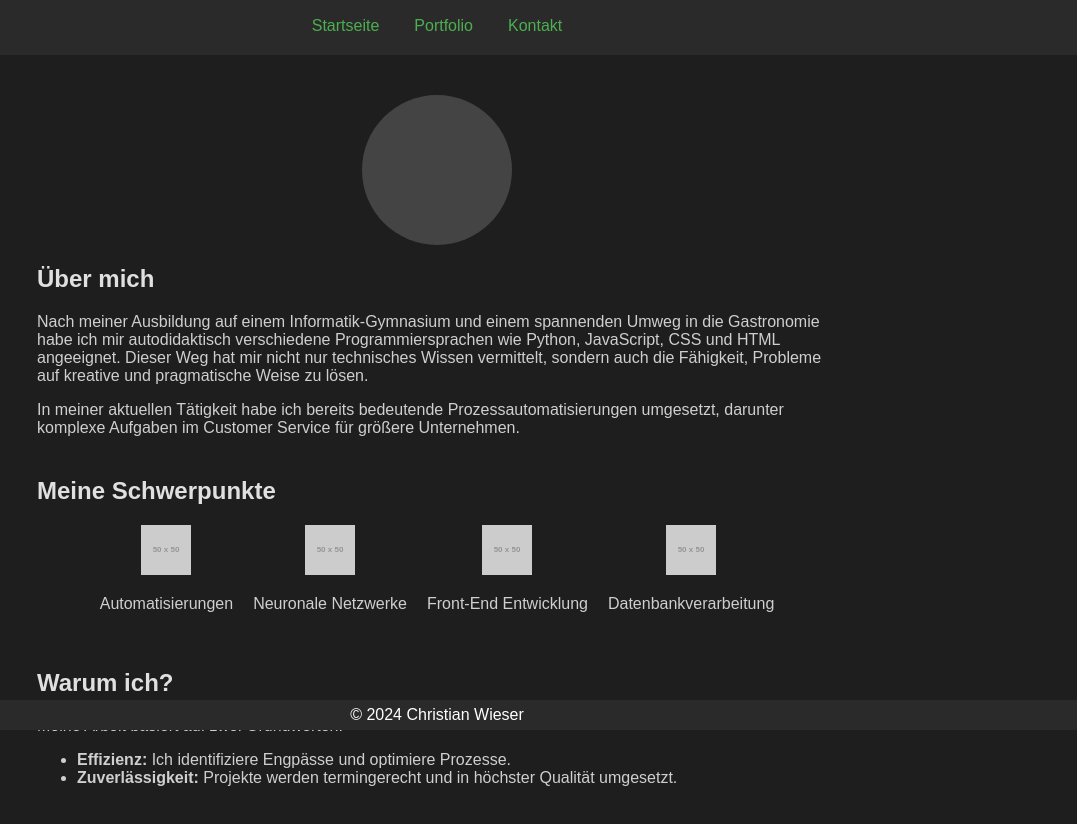
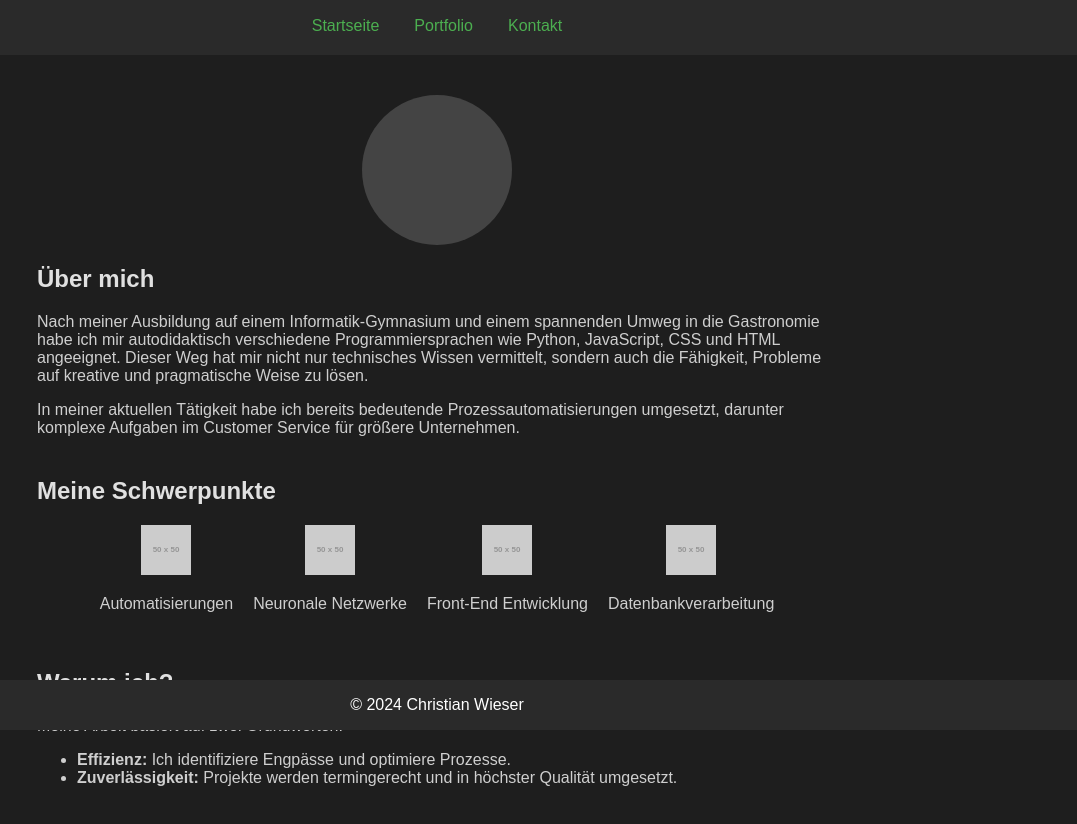
Before and after one commit to supix39/Site, a plain HTML site: page index.html in a window 1280 px wide. Shown: the part 70-894 px from the top of the page, without its empty margins (203-1280 px from the left). Drawn offline with Linux system fonts and the light colour scheme; placeholder pictures from the web are drawn by us.

Commit message:
Update styles.css

```diff
--- a/styles.css
+++ b/styles.css
@@ -110,7 +110,7 @@ footer {
     position: fixed;
     bottom: 0;
     width: 100%;
-    height: 30px;
+    /* height: auto; */
     display: flex;
     align-items: center;
     justify-content: center;
```
